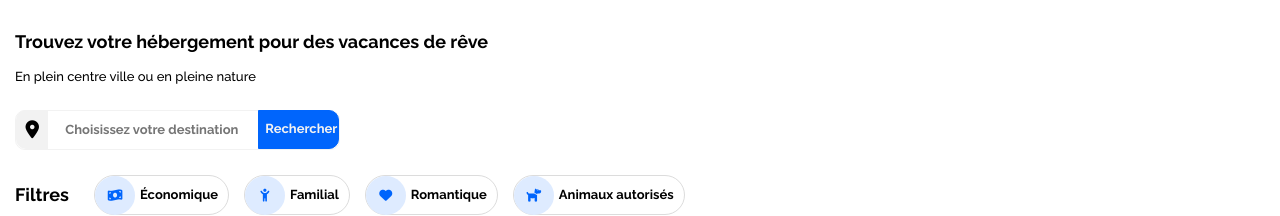
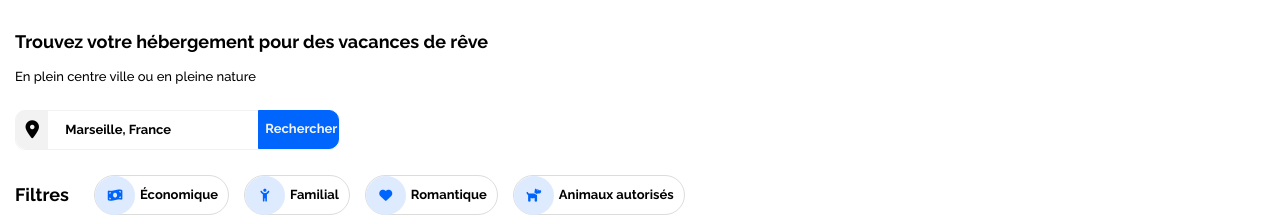
Before and after one commit to abaddon101/Projet-Booki, a plain HTML site: page index.html in a window 1280 px wide. Shown: the part 54-270 px from the top of the page. Drawn offline with Linux system fonts and the light colour scheme.

Commit message:
ajout value sur form

```diff
--- a/index.html
+++ b/index.html
@@ -54,7 +54,7 @@
         <div id="logobar">
           <i class="fa-solid fa-location-dot"></i>
         </div>
-        <input id="searchbar" type="text" placeholder="Choisissez votre destination" />
+        <input id="searchbar" type="text" value="Marseille, France" placeholder="Choisissez votre destination" />
         <div class="searchbutton">
           <label for="search" class="button_big_screen"
             ><input id="search" type="submit" value="Rechercher"
```
